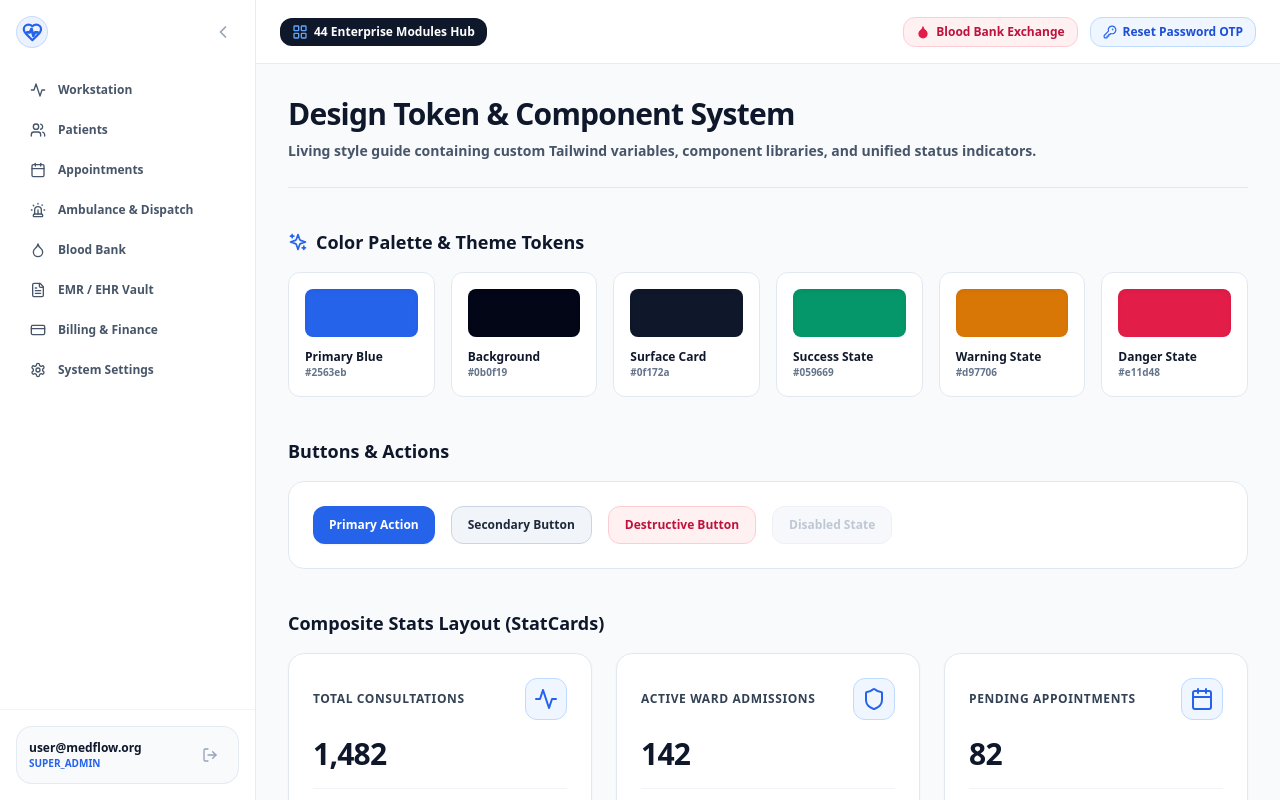
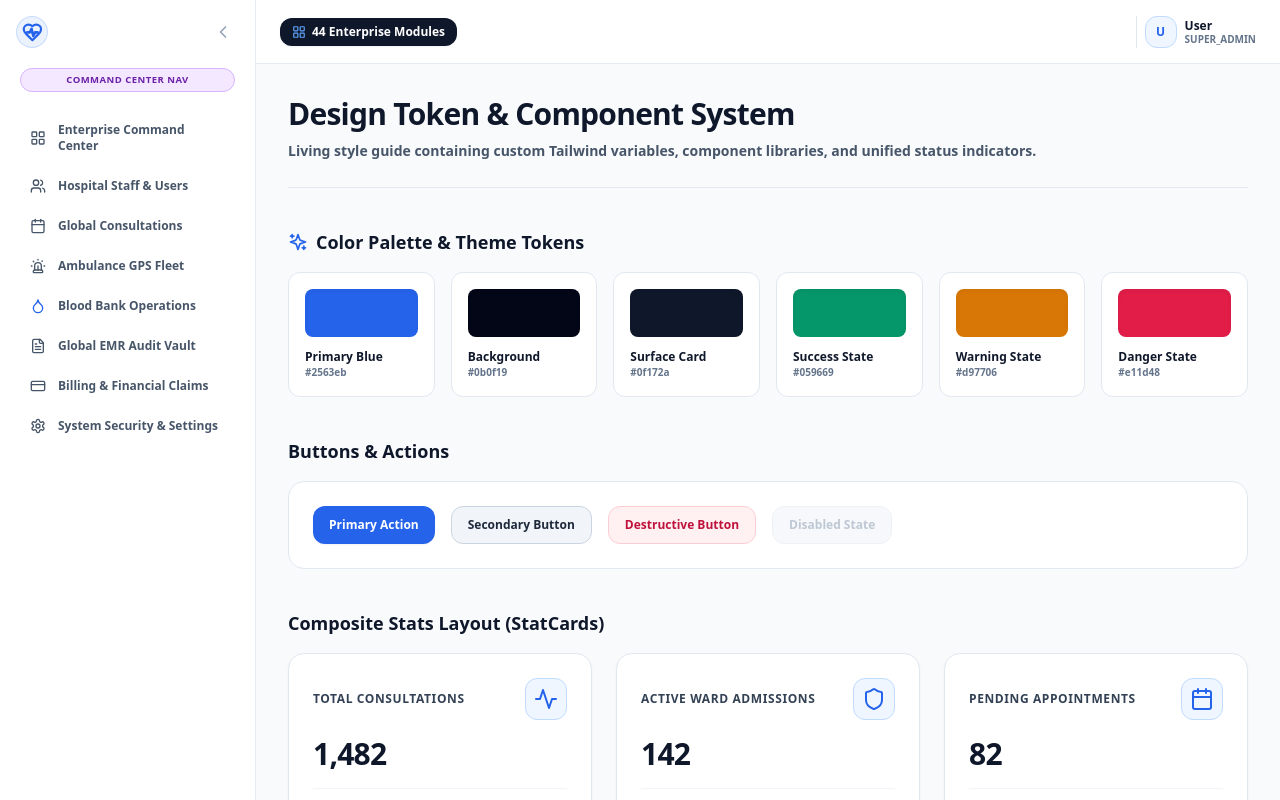
Before and after one commit to SatyaCMD/MedFlow, a Next.js app in the folder apps/web/: page /design in a window 1280 px wide. Shown: the top 800 px of the page. Built offline with nearby package versions, Linux system fonts and the light colour scheme; no server answers.

Commit message:
feat: build role-tailored side panel navigation system for Patient, Doctor, Nurse, Lab Tech, Pharmacist, and Admin roles with dynamic badge indicators and action triggers

```diff
--- a/apps/web/src/components/shared/AppShell.tsx
+++ b/apps/web/src/components/shared/AppShell.tsx
@@ -27,6 +27,13 @@ import {
   Droplet,
   KeyRound,
   Siren,
+  Stethoscope,
+  FlaskConical,
+  Pill,
+  HeartPulse,
+  Building2,
+  ShoppingBag,
+  Home
 } from 'lucide-react';
 import { Logo } from './Logo';
 import { useAuth } from '../../hooks/useAuth';
@@ -37,6 +44,7 @@ import { BloodBankModal } from './BloodBankModal';
 import { ForgotPasswordModal } from './ForgotPasswordModal';
 import { BookDoctorVisitModal } from './BookDoctorVisitModal';
 import { PaymentModal } from './PaymentModal';
+import { PharmacyPurchaseModal } from './PharmacyPurchaseModal';
 
 interface AppShellProps {
   children: React.ReactNode;
@@ -58,16 +66,18 @@ export const AppShell: React.FC<AppShellProps> = ({ children, userRole = 'DOCTOR
   // 1. 30-Minute Patient Session Timeout State (1800 Seconds)
   const [sessionTimeLeft, setSessionTimeLeft] = useState(1800);
 
-  // 2. KYC Verification & 5-Minute Hold Queue State (300 Seconds)
+  // Modals state
   const [isKycModalOpen, setIsKycModalOpen] = useState(false);
   const [is44ModulesOpen, setIs44ModulesOpen] = useState(false);
   const [isBloodBankOpen, setIsBloodBankOpen] = useState(false);
   const [isForgotPasswordOpen, setIsForgotPasswordOpen] = useState(false);
   const [isBookVisitOpen, setIsBookVisitOpen] = useState(false);
   const [isPaymentOpen, setIsPaymentOpen] = useState(false);
+  const [isPharmacyOpen, setIsPharmacyOpen] = useState(false);
+
   const [paymentTarget, setPaymentTarget] = useState({
     title: '',
-    category: 'APPOINTMENT' as 'APPOINTMENT' | 'LAB_TEST' | 'HOSPITAL_SUPPLY',
+    category: 'APPOINTMENT' as 'APPOINTMENT' | 'LAB_TEST' | 'BLOOD_BANK' | 'PHARMACY' | 'HOSPITAL_SUPPLY',
     amount: '₹1,500',
     patientName: 'Alex Care',
   });
@@ -108,14 +118,14 @@ export const AppShell: React.FC<AppShellProps> = ({ children, userRole = 'DOCTOR
     showToastRef.current = showToast;
   }, [logout, showToast]);
 
-  // Session timeout countdown timer (Runs once continuously without reset)
+  // Session timeout countdown timer
   useEffect(() => {
     const interval = setInterval(() => {
       setSessionTimeLeft((prev) => {
         if (prev <= 1) {
           if (logoutRef.current) logoutRef.current();
           if (showToastRef.current) {
-            showToastRef.current({ title: 'Session Expired', message: '30-minute inactivity security window elapsed.', type: 'warning' });
+            showToastRef.current({ title: 'Session Expired', message: '30-minute security window elapsed.', type: 'warning' });
           }
           return 0;
         }
@@ -131,16 +141,100 @@ export const AppShell: React.FC<AppShellProps> = ({ children, userRole = 'DOCTOR
     return `${mins.toString().padStart(2, '0')}:${secs.toString().padStart(2, '0')}`;
   };
 
-  const navItems = [
-    { label: 'Workstation', href: '/', icon: Activity },
-    { label: 'Patients', href: '/patients', icon: Users },
-    { label: 'Appointments', href: '/appointments', icon: Calendar },
-    { label: 'Ambulance & Dispatch', href: '/ambulance', icon: Siren },
-    { label: 'Blood Bank', href: '/blood-bank', icon: Droplet },
-    { label: 'EMR / EHR Vault', href: '/emr', icon: FileText },
-    { label: 'Billing & Finance', href: '/billing', icon: CreditCard },
-    { label: 'System Settings', href: '/settings', icon: Settings },
-  ];
+  // Dynamic Role-Specific Side Panel Navigation Config
+  const getNavConfigForRole = (role: string) => {
+    switch (role) {
+      case 'PATIENT':
+        return {
+          badge: 'PATIENT PORTAL NAV',
+          badgeBg: 'bg-emerald-100 text-emerald-800 border-emerald-300',
+          items: [
+            { label: 'My Health Portal', href: '/', icon: Home },
+            { label: 'My Consultations', href: '/appointments', icon: Calendar },
+            { label: 'My Medical Records & Rx', href: '/emr', icon: FileText },
+            { label: 'E-Pharmacy Store', href: '#pharmacy', icon: Pill, onClick: () => setIsPharmacyOpen(true) },
+            { label: 'Blood Bank Reserve', href: '#bloodbank', icon: Droplet, onClick: () => setIsBloodBankOpen(true) },
+            { label: 'Live Ambulance GPS', href: '/ambulance', icon: Siren },
+            { label: 'My Billing & Invoices', href: '/billing', icon: CreditCard },
+            { label: 'Account Settings', href: '/settings', icon: Settings },
+          ],
+        };
+      case 'DOCTOR':
+        return {
+          badge: 'PHYSICIAN WORKSTATION NAV',
+          badgeBg: 'bg-blue-100 text-blue-800 border-blue-300',
+          items: [
+            { label: 'OPD Clinical Workstation', href: '/', icon: Stethoscope },
+            { label: 'My Patient Roster', href: '/patients', icon: Users },
+            { label: 'Appointment Schedule', href: '/appointments', icon: Calendar },
+            { label: 'Signed EMR Vault', href: '/emr', icon: FileText },
+            { label: 'Blood Bank Transfusions', href: '#bloodbank', icon: Droplet, onClick: () => setIsBloodBankOpen(true) },
+            { label: 'Emergency Alerts', href: '/ambulance', icon: Siren },
+            { label: 'Clinical Settings', href: '/settings', icon: Settings },
+          ],
+        };
+      case 'NURSE':
+        return {
+          badge: 'NURSING & VITALS NAV',
+          badgeBg: 'bg-rose-100 text-rose-800 border-rose-300',
+          items: [
+            { label: 'Inpatient Nursing Station', href: '/', icon: HeartPulse },
+            { label: 'Inpatient Ward Patients', href: '/patients', icon: Users },
+            { label: 'Ward Consultations', href: '/appointments', icon: Calendar },
+            { label: 'Ward Supplies E-Store', href: '#pharmacy', icon: ShoppingBag, onClick: () => setIsPharmacyOpen(true) },
+            { label: 'Blood Bank Reserve', href: '#bloodbank', icon: Droplet, onClick: () => setIsBloodBankOpen(true) },
+            { label: 'Emergency Response', href: '/ambulance', icon: Siren },
+            { label: 'Ward Settings', href: '/settings', icon: Settings },
+          ],
+        };
+      case 'LAB_TECHNICIAN':
+        return {
+          badge: 'PATHOLOGY LAB NAV',
+          badgeBg: 'bg-indigo-100 text-indigo-800 border-indigo-300',
+          items: [
+            { label: 'Diagnostic Lab Queue', href: '/', icon: FlaskConical },
+            { label: 'Patient Specimen Search', href: '/patients', icon: Users },
+            { label: 'Diagnostic Orders', href: '/appointments', icon: Calendar },
+            { label: 'Pathology Reports Vault', href: '/emr', icon: FileText },
+            { label: 'Blood Bank Screening', href: '#bloodbank', icon: Droplet, onClick: () => setIsBloodBankOpen(true) },
+            { label: 'Lab Supplies E-Store', href: '#pharmacy', icon: Building2, onClick: () => setIsPharmacyOpen(true) },
+            { label: 'Lab Workstation Settings', href: '/settings', icon: Settings },
+          ],
+        };
+      case 'PHARMACIST':
+        return {
+          badge: 'PHARMACY DISPENSARY NAV',
+          badgeBg: 'bg-amber-100 text-amber-800 border-amber-300',
+          items: [
+            { label: 'Pharmacy Stock Master', href: '/', icon: Pill },
+            { label: 'Patient Prescriptions', href: '/patients', icon: Users },
+            { label: 'Dispensary Orders', href: '/appointments', icon: Calendar },
+            { label: 'Prescription Audit Vault', href: '/emr', icon: FileText },
+            { label: 'Dispensary Billing & GST', href: '/billing', icon: CreditCard },
+            { label: 'Pharmacy Settings', href: '/settings', icon: Settings },
+          ],
+        };
+      case 'SUPER_ADMIN':
+      case 'HOSPITAL_ADMIN':
+      default:
+        return {
+          badge: 'COMMAND CENTER NAV',
+          badgeBg: 'bg-purple-100 text-purple-800 border-purple-300',
+          items: [
+            { label: 'Enterprise Command Center', href: '/', icon: LayoutGrid },
+            { label: 'Hospital Staff & Users', href: '/patients', icon: Users },
+            { label: 'Global Consultations', href: '/appointments', icon: Calendar },
+            { label: 'Ambulance GPS Fleet', href: '/ambulance', icon: Siren },
+            { label: 'Blood Bank Operations', href: '#bloodbank', icon: Droplet, onClick: () => setIsBloodBankOpen(true) },
+            { label: 'Global EMR Audit Vault', href: '/emr', icon: FileText },
+            { label: 'Billing & Financial Claims', href: '/billing', icon: CreditCard },
+            { label: 'System Security & Settings', href: '/settings', icon: Settings },
+          ],
+        };
+    }
+  };
+
+  const navConfig = getNavConfigForRole(currentRole);
 
   return (
     <div className="min-h-screen bg-slate-50 flex overflow-hidden">
@@ -154,6 +248,14 @@ export const AppShell: React.FC<AppShellProps> = ({ children, userRole = 'DOCTOR
       <BloodBankModal
         isOpen={isBloodBankOpen}
         onClose={() => setIsBloodBankOpen(false)}
+      />
+
+      {/* E-Pharmacy & Medical Supplies Purchase Modal */}
+      <PharmacyPurchaseModal
+        isOpen={isPharmacyOpen}
+        onClose={() => setIsPharmacyOpen(false)}
+        patientName={user ? `${user.firstName} ${user.lastName}` : 'Alex Care'}
+        userRole={currentRole}
       />
 
       {/* Forgot Password OTP Modal */}
@@ -186,6 +288,7 @@ export const AppShell: React.FC<AppShellProps> = ({ children, userRole = 'DOCTOR
         itemCategory={paymentTarget.category}
         amount={paymentTarget.amount}
         patientName={paymentTarget.patientName}
+        userRole={currentRole}
         onPaymentSuccess={() => {
           showToast({ title: 'Appointment Booked!', message: 'Consultation session verified & scheduled.', type: 'success' });
         }}
@@ -221,7 +324,7 @@ export const AppShell: React.FC<AppShellProps> = ({ children, userRole = 'DOCTOR
           isCollapsed ? 'w-20' : 'w-64'
         } ${isMobileOpen ? 'translate-x-0' : '-translate-x-full lg:translate-x-0'}`}
       >
-        <div className="space-y-6 p-4">
+        <div className="space-y-5 p-4">
           <div className="flex items-center justify-between">
             <Logo textVisible={!isCollapsed} />
             <button
@@ -232,13 +335,36 @@ export const AppShell: React.FC<AppShellProps> = ({ children, userRole = 'DOCTOR
             </button>
           </div>
 
+          {/* Role-Specific Side Panel Badge */}
+          {!isCollapsed && (
+            <div className="px-1">
+              <span className={`px-2.5 py-1 rounded-full text-[9.5px] font-black uppercase border tracking-wider block text-center ${navConfig.badgeBg}`}>
+                {navConfig.badge}
+              </span>
+            </div>
+          )}
+
           <nav className="space-y-1">
-            {navItems.map((item) => {
-              const isActive = pathname === item.href;
+            {navConfig.items.map((item) => {
+              const isActive = pathname === item.href && !item.onClick;
               const Icon = item.icon;
+
+              if (item.onClick) {
+                return (
+                  <button
+                    key={item.label}
+                    onClick={item.onClick}
+                    className="w-full flex items-center gap-3 px-3.5 py-2.5 rounded-2xl font-bold text-xs text-slate-600 hover:bg-slate-100 hover:text-slate-900 transition-all text-left cursor-pointer"
+                  >
+                    <Icon className="w-4 h-4 shrink-0 text-blue-600" />
+                    {!isCollapsed && <span>{item.label}</span>}
+                  </button>
+                );
+              }
+
               return (
                 <Link
-                  key={item.href}
+                  key={item.href + item.label}
                   href={item.href}
                   className={`flex items-center gap-3 px-3.5 py-2.5 rounded-2xl font-bold text-xs transition-all ${
                     isActive
@@ -271,75 +397,62 @@ export const AppShell: React.FC<AppShellProps> = ({ children, userRole = 'DOCTOR
               </button>
             </div>
           )}
+
+          {/* Session Expiry Ribbon */}
+          <div className="flex items-center justify-between text-[11px] font-semibold text-slate-500 px-1">
+            <span className="flex items-center gap-1">
+              <Clock className="w-3.5 h-3.5 text-blue-600" />
+              Session
+            </span>
+            <span className="font-mono font-bold text-slate-700">{formatTimer(sessionTimeLeft)}</span>
+          </div>
         </div>
       </aside>
 
-      {/* Main Content Workspace */}
-      <div className="flex-1 flex flex-col min-w-0 h-screen overflow-hidden">
+      {/* Main Right Content Workspace */}
+      <div className="flex-1 flex flex-col min-w-0 overflow-hidden">
         {/* Top Navbar */}
-        <header className="h-16 bg-white border-b border-slate-200/80 px-6 flex items-center justify-between shrink-0">
-          <div className="flex items-center gap-4">
+        <header className="h-16 bg-white border-b border-slate-200/80 px-4 sm:px-6 flex items-center justify-between gap-4 shrink-0">
+          <div className="flex items-center gap-3">
             <button
               onClick={() => setIsMobileOpen(true)}
-              className="lg:hidden p-2 rounded-xl text-slate-500 hover:bg-slate-100"
+              className="lg:hidden p-2 rounded-xl text-slate-600 hover:bg-slate-100"
             >
               <Menu className="w-5 h-5" />
             </button>
 
+            {/* Quick Command Center Module Launcher */}
             <button
               onClick={() => setIs44ModulesOpen(true)}
-              className="px-3 py-1.5 bg-slate-900 hover:bg-slate-800 text-white font-extrabold text-xs rounded-xl shadow-2xs flex items-center gap-1.5 transition-all cursor-pointer"
+              className="px-3 py-1.5 bg-slate-900 hover:bg-slate-800 text-white rounded-xl text-xs font-black flex items-center gap-1.5 shadow-sm transition-all cursor-pointer"
             >
-              <LayoutGrid className="w-4 h-4 text-blue-400" />
-              <span className="hidden sm:inline">44 Enterprise Modules Hub</span>
+              <LayoutGrid className="w-3.5 h-3.5 text-blue-400" />
+              <span className="hidden sm:inline">44 Enterprise Modules</span>
             </button>
           </div>
 
-          {/* Topbar Right Badges */}
           <div className="flex items-center gap-3">
-            <button
-              onClick={() => setIsBloodBankOpen(true)}
-              className="px-3 py-1.5 bg-rose-50 hover:bg-rose-100 border border-rose-200 text-rose-700 font-extrabold text-xs rounded-xl flex items-center gap-1.5 transition-all cursor-pointer"
-            >
-              <Droplet className="w-3.5 h-3.5 fill-rose-600 text-rose-600" />
-              <span className="hidden sm:inline">Blood Bank Exchange</span>
-            </button>
-
-            <button
-              onClick={() => setIsForgotPasswordOpen(true)}
-              className="px-3 py-1.5 bg-blue-50 hover:bg-blue-100 border border-blue-200 text-blue-700 font-extrabold text-xs rounded-xl flex items-center gap-1.5 transition-all cursor-pointer"
-            >
-              <KeyRound className="w-3.5 h-3.5 text-blue-600" />
-              <span className="hidden sm:inline">Reset Password OTP</span>
-            </button>
-
-            {/* 30-Minute Patient Countdown Badge */}
-            {currentRole === 'PATIENT' && (
-              <div className="px-3 py-1 bg-amber-50 border border-amber-200 text-amber-800 rounded-full text-xs font-black flex items-center gap-1.5 shadow-2xs">
-                <Clock className="w-3.5 h-3.5 text-amber-600" />
-                <span>Session: {formatTimer(sessionTimeLeft)}</span>
+            {/* User Profile Badge */}
+            <div className="flex items-center gap-2 pl-2 border-l border-slate-200">
+              <div className="w-8 h-8 rounded-xl bg-blue-50 border border-blue-200 flex items-center justify-center text-blue-600 font-black text-xs">
+                {user?.firstName ? user.firstName[0] : 'U'}
               </div>
-            )}
-
-            {/* 5-Minute Hold Queue Badge */}
-            {!isSuperAdmin && kycSubmitted && !isApproved && (
-              <div className="px-3 py-1 bg-blue-50 border border-blue-200 text-blue-800 rounded-full text-xs font-black flex items-center gap-1.5 shadow-2xs animate-pulse">
-                <ShieldCheck className="w-3.5 h-3.5 text-blue-600" />
-                <span>KYC Review (Hold: {formatTimer(holdTimeLeft)})</span>
+              <div className="hidden sm:block text-left">
+                <span className="font-black text-xs text-slate-900 block leading-tight">
+                  {user?.firstName || 'User'} {user?.lastName || ''}
+                </span>
+                <span className="text-[10px] font-bold uppercase text-slate-500 block leading-tight">
+                  {currentRole}
+                </span>
               </div>
-            )}
-
-            {!isSuperAdmin && isApproved && (
-              <div className="px-3 py-1 bg-emerald-50 border border-emerald-200 text-emerald-800 rounded-full text-xs font-black flex items-center gap-1 shadow-2xs">
-                <CheckCircle2 className="w-3.5 h-3.5 text-emerald-600" />
-                <span>KYC Approved</span>
-              </div>
-            )}
+            </div>
           </div>
         </header>
 
-        {/* Page Viewport */}
-        <main className="flex-1 overflow-y-auto p-6 sm:p-8">{children}</main>
+        {/* Page Children Container */}
+        <main className="flex-1 overflow-y-auto p-4 sm:p-6 lg:p-8">
+          {children}
+        </main>
       </div>
     </div>
   );
```
